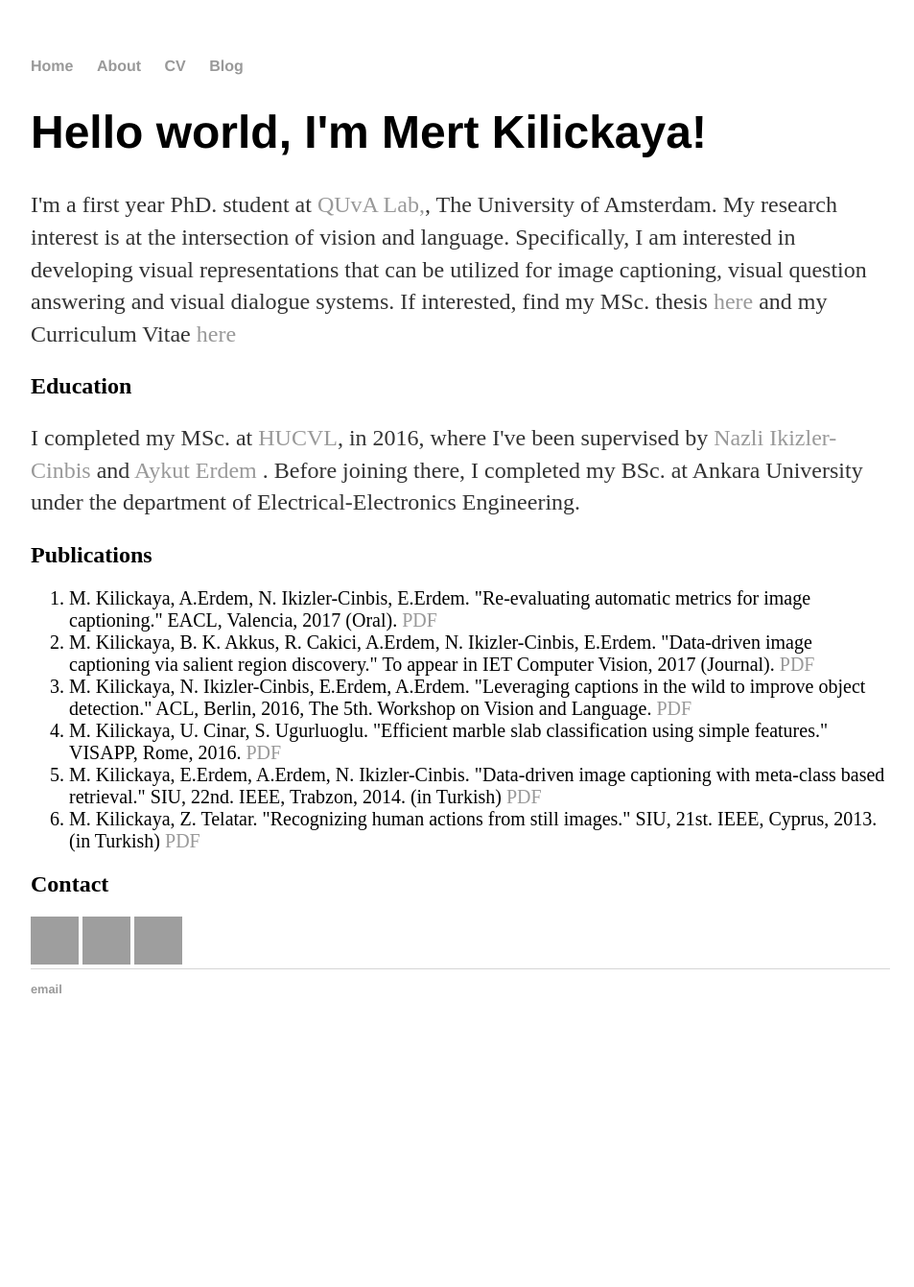
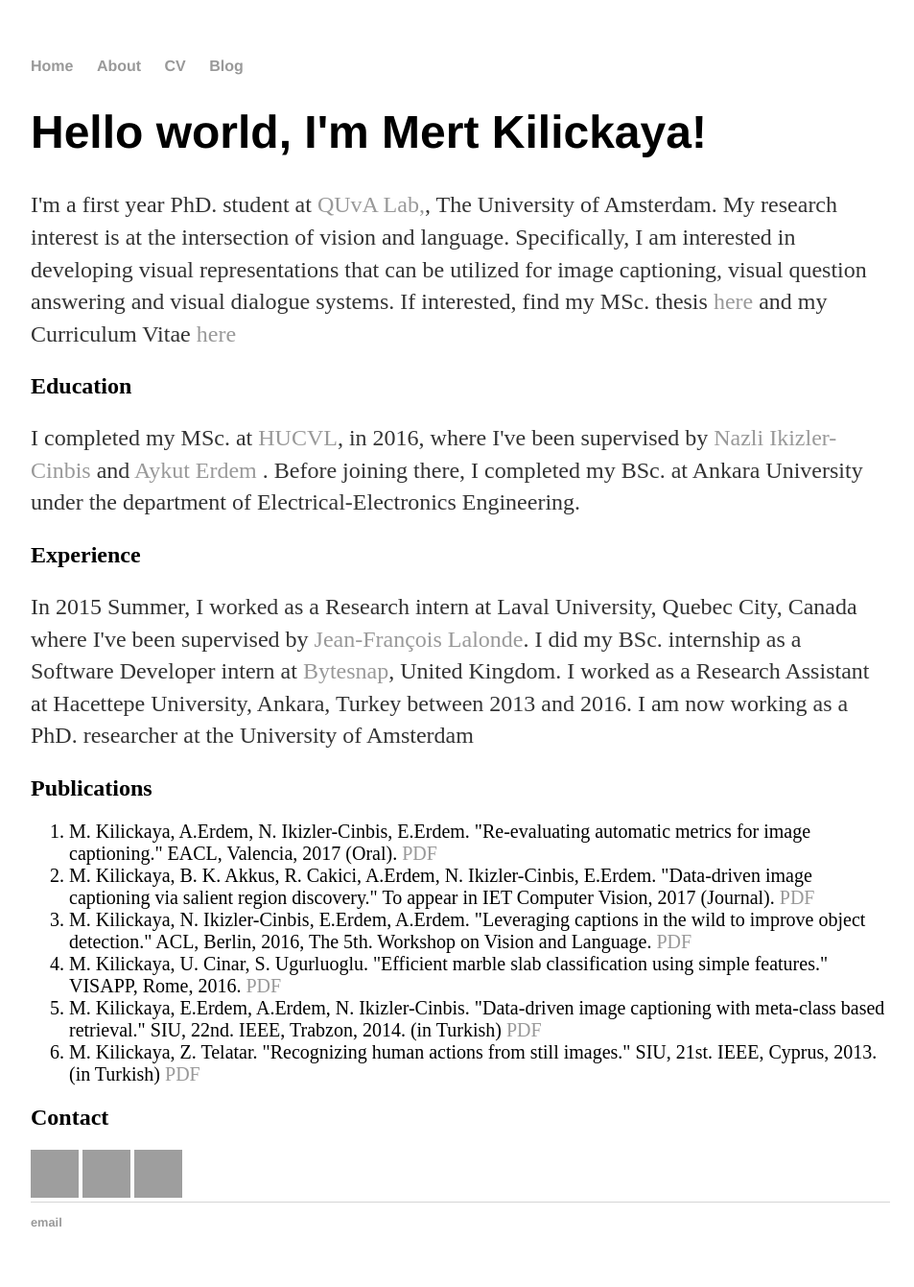
Before and after one commit to kilickaya/kilickaya.github.io, a Jekyll site: the page built from index.html, in a window 1280 px wide. Shown: the whole page at 96% size, without its empty margins (160-1113 px from the left). Built offline with Jekyll 4.4.1, drawn with Linux system fonts in a browser that asks for light colours; before the commit the page ends 1098 px from its top, so only the background shows below that; grey boxes are pictures that could not be loaded.

Commit message:
Update index.html

```diff
--- a/index.html
+++ b/index.html
@@ -8,6 +8,9 @@ title: Mert Kilickaya, MSc.
 
 	<h2> Education </h2>
         <p> I completed my MSc. at <a href="https://vision.cs.hacettepe.edu.tr/">HUCVL</a>, in 2016, where I've been supervised by <a href="http://web.cs.hacettepe.edu.tr/~nazli/">Nazli Ikizler-Cinbis</a> and <a href="http://web.cs.hacettepe.edu.tr/~aykut/">Aykut Erdem</a> . Before joining there, I completed my BSc. at Ankara University under the department of Electrical-Electronics Engineering. </p>
+
+	<h2> Experience </h2>
+        <p> In 2015 Summer, I worked as a Research intern at Laval University, Quebec City, Canada where I've been supervised by <a href="http://vision.gel.ulaval.ca/~jflalonde/">Jean-François Lalonde</a>. I did my BSc. internship as a Software Developer intern at <a href="https://vision.cs.hacettepe.edu.tr/">Bytesnap</a>, United Kingdom. I worked as a Research Assistant at Hacettepe University, Ankara, Turkey between 2013 and 2016. I am now working as a PhD. researcher at the University of Amsterdam</p>
 
 	<h2>Publications</h2>
 
```
